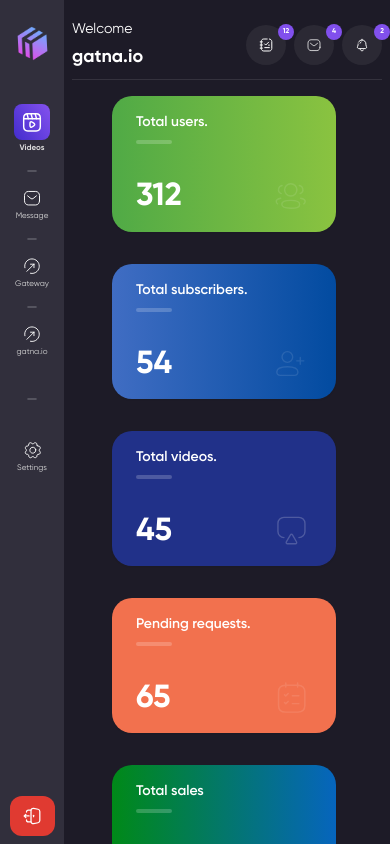
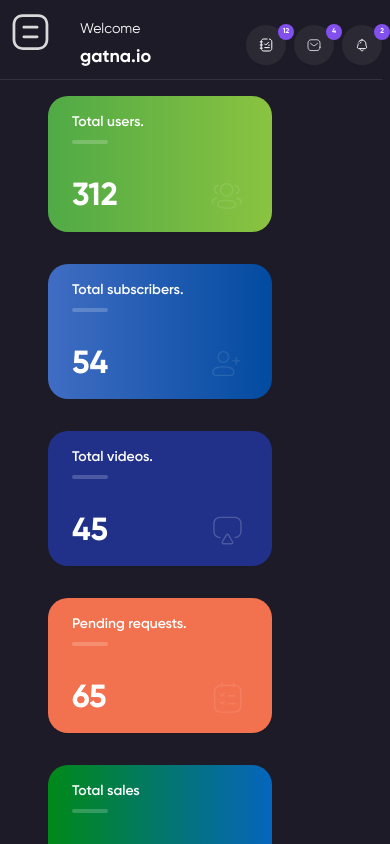
Before and after one commit to Rouclec/gatna, a Next.js app: page /admin in a window 390 px wide. Shown: the top 844 px of the page. Built offline with nearby package versions, Linux system fonts and the light colour scheme.

Commit message:
added open button

```diff
--- a/src/components/AdminNav.tsx
+++ b/src/components/AdminNav.tsx
@@ -7,7 +7,7 @@ import { gilroyBold, gilroyRegular } from '../pages'
 
 const AdminNav = () => {
   return (
-    <div className=' lg:container lg:mx-auto fixed h-20 sm:h-[120px] pb-2 sm:pb-6 border-b-[1px] left-[72px] right-2 sm:left-[148px] sm:right-20 border-neutral-1A items-end flex z-50 bg-background'>
+    <div className=' lg:container lg:mx-auto fixed h-20 sm:h-[120px] pb-2 sm:pb-6 border-b-[1px] left-0 pl-20 right-2 md:left-[120px] md:pl-0 md:right-20 border-neutral-1A items-end flex z-40 bg-background'>
       <div className='flex w-full items-center justify-between'>
         <div className='flex flex-col gap-1 sm:gap-2'>
           <p
--- a/src/components/MainNav.tsx
+++ b/src/components/MainNav.tsx
@@ -15,7 +15,7 @@ const MainNav = () => {
   const router = useRouter();
 
   return (
-    <div className="lg:container lg:mx-auto fixed h-20 sm:h-[120px] pb-2 sm:pb-6 border-b-[1px] left-[72px] right-2 sm:left-[148px] sm:right-[117px] border-neutral-1A items-end flex z-50 bg-background">
+    <div className="lg:container lg:mx-auto fixed h-20 sm:h-[120px] pb-2 sm:pb-6 border-b-[1px] left-0 pl-20 md:pl-0 right-2 md:left-[120px] md:right-20 border-neutral-1A items-end flex z-10 bg-background">
       <div className="flex items-center gap-1 sm:gap-4">
         <div className="w-[50px] h-[50px] sm:w-[60px] sm:h-[60px] rounded-full bg-grey-9333 items-center justify-center flex">
           <Image
--- a/src/components/Navbar.tsx
+++ b/src/components/Navbar.tsx
@@ -37,7 +37,7 @@ const Navbar: FC = () => {
   }, [isOpen])
 
   return (
-    <div className='lg:container mx-auto fixed left-0 right-0 h-[104px] flex items-center justify-between lg:justify-normal md:gap-64 px-6 lg:px-36 border-b-[0.5px] border-grey-bg bg-primary-500 z-50'>
+    <div className='lg:container mx-auto fixed left-0 right-0 h-[104px] flex items-center justify-between lg:justify-normal md:gap-64 px-6 lg:px-36 border-b-[0.5px] border-grey-bg bg-primary-500 z-40'>
       <Image
         src={logo}
         alt='logo'
@@ -95,7 +95,7 @@ const Navbar: FC = () => {
         <BoardMenu2 />
       </div>
       <div
-        className={`md:hidden bg-primary-500 shadow-lg border border-grey-bg fixed top-0 right-0 bottom-0 w-[80vw] max-w-96 z-50 transition-transform duration-300 transform ${
+        className={`md:hidden bg-primary-500 shadow-lg border border-grey-bg fixed top-0 right-0 bottom-0 w-[80vw] max-w-96 z-40 transition-transform duration-300 transform ${
           isOpen ? 'translate-x-0' : 'translate-x-full'
         }`}
         ref={sidebarRef}
--- a/src/components/Sidebar.tsx
+++ b/src/components/Sidebar.tsx
@@ -1,13 +1,13 @@
-import React, { FC, useEffect, useState } from 'react'
+import React, { FC, useEffect, useState, useRef } from 'react'
 import Image from 'next/image'
 import { useRouter } from 'next/router'
-
 import logoicon from '@/public/assets/images/logo-icon.png'
 import Reels from '@/public/assets/icons/reels.svg'
 import Email from '@/public/assets/icons/email.svg'
 import Logout from '@/public/assets/icons/logout.svg'
 import Settings from '@/public/assets/icons/settings.svg'
 import ArrowCircle from '@/public/assets/icons/arrow-circle.svg'
+import BoardMenu2 from '@/public/assets/icons/board-menu-2.svg'
 import { gilroyBold, gilroyRegular } from '../pages'
 import MainNav from './MainNav'
 import AdminNav from './AdminNav'
@@ -64,13 +64,13 @@ const ADMIN_NAV_ITEMS = [
     logo: <ArrowCircle className='w-8 h-8' />
   }
 ]
+
 const SETTINGS = {
   name: 'Settings',
   route: '/users/settings',
   logoActive: <Settings className='w-6 h-6' />,
   logo: <Settings className='w-8 h-8' />
 }
-
 const ADMIN_SETTINGS = {
   name: 'Settings',
   route: '/admin/settings',
@@ -83,12 +83,14 @@ const Sidebar: FC<Props> = ({ children }) => {
   const { pathname } = router
   const [activeNav, setActiveNav] = useState(NAV_ITEMS)
   const [activeSettings, setActiveSettings] = useState(SETTINGS)
-
   const [active, setActive] = useState<{
     name: string
     route: string
     logo: React.JSX.Element
   }>()
+  const [sidebarOpen, setSidebarOpen] = useState(false)
+
+  const sidebarRef = useRef<HTMLDivElement>(null)
 
   useEffect(() => {
     if (pathname.split('/')[1] === 'admin') {
@@ -103,38 +105,75 @@ const Sidebar: FC<Props> = ({ children }) => {
     }
   }, [pathname, activeNav])
 
+  useEffect(() => {
+    // Function to close sidebar when clicking outside
+    const handleClickOutside = (event: MouseEvent) => {
+      if (
+        sidebarRef.current &&
+        !sidebarRef.current.contains(event.target as Node)
+      ) {
+        setSidebarOpen(false)
+      }
+    }
+
+    // Add event listener
+    document.addEventListener('mousedown', handleClickOutside)
+
+    // Clean up the event listener
+    return () => {
+      document.removeEventListener('mousedown', handleClickOutside)
+    }
+  }, [])
+
   return (
     <div className='flex'>
-      <div className='fixed z-40 h-screen bg-primary-200  transition-all duration-300 ease-in-out w-16 sm:w-[108px]'>
-        <aside className='fixed flex flex-col items-start top-0 left-0 z-40 h-screen bg-primary-200 w-16 sm:w-[108px] p-2 sm:p-4 pt-0'>
-          <div className='h-[100px] sm:h-[152px] w-full flex items-center justify-center'>
-            <Image
-              src={logoicon}
-              alt='logo'
-              width={45}
-              height={45}
-              className='sm:w-15 sm:h-15'
-            />
+      {/* Sidebar Toggle Button for Small Screens */}
+      <div className='md:hidden fixed top-0 left-2 z-50 h-16 sm:h-[120px]'>
+        <div
+          className={`h-full  ${
+            sidebarOpen ? 'hidden' : 'flex'
+          } items-center justify-center w-full`}
+        >
+          <button onClick={() => setSidebarOpen(!sidebarOpen)}>
+            <BoardMenu2 />
+          </button>
         </div>
-          <div className='h-full px-3 sm:px-6 mt-4 sm:mt-8 self-center flex flex-col items-center justify-between'>
+      </div>
+
+      {/* Sidebar */}
+      <div
+        className={`fixed z-40 h-screen bg-primary-200 transition-transform duration-300 ease-in-out ${
+          sidebarOpen ? 'translate-x-0' : '-translate-x-full'
+        } md:translate-x-0 w-[108px]`}
+      >
+        <aside
+          ref={sidebarRef}
+          className='flex flex-col items-start top-0 left-0 h-screen bg-primary-200 w-[108px] p-4 pt-0 z-50'
+        >
+          <div className='h-[152px] w-full flex items-center justify-center'>
+            <Image src={logoicon} alt='logo' width={45} height={45} />
+          </div>
+          <div className='h-full px-6 mt-8 self-center flex flex-col items-center justify-between'>
             <div>
-              <div className='grid w-full gap-4 sm:gap-6'>
-                {activeNav.map((item, index) => {
-                  return (
+              <div className='grid w-full gap-6'>
+                {activeNav.map((item, index) => (
                   <div
                     key={item.route}
-                      className='flex flex-col items-center gap-4 sm:gap-6'
+                    className='flex flex-col items-center gap-6'
                   >
                     <div
                       className='flex flex-col gap-[2px] items-center justify-center cursor-pointer'
-                        onClick={() => router.push(item.route)}
+                      onClick={() => {
+                        router.push(item.route)
+                        setSidebarOpen(false)
+                      }}
                     >
                       <div
                         className={`${
                           item.name === active?.name
-                              ? 'w-[36px] sm:w-[54px] h-[36px] sm:h-[54px] icon-gradient'
-                              : 'w-5 h-5 sm:w-8 sm:h-8'
-                          } rounded-[8px] sm:rounded-[10px] flex items-center justify-center`}
+                            ? 'w-[54px] h-[54px] icon-gradient'
+                            : 'w-8 h-8'
+                        } rounded-[10px] flex items-center justify-center`}
                       >
                         {item.name === active?.name
                           ? item.logoActive
@@ -145,33 +184,33 @@ const Sidebar: FC<Props> = ({ children }) => {
                           item.name === active?.name
                             ? gilroyBold.className
                             : gilroyRegular.className
-                          } text-[8px] sm:text-sm text-grey-60`}
+                        } text-sm text-grey-60`}
                       >
                         {item.name}
                       </p>
                     </div>
                     {index + 1 !== activeNav.length && (
-                        <div className='w-[10px] sm:w-[14px] border-[1px] sm:border-[2px] opacity-20 bg-neutral-21 rounded-sm' />
+                      <div className='w-[14px] border-[2px] opacity-20 bg-neutral-21 rounded-sm' />
                     )}
                   </div>
-                  )
-                })}
+                ))}
               </div>
-              <div className='w-full mt-10 sm:mt-16 flex flex-col items-center gap-10 sm:gap-16'>
-                <div className='w-[10px] sm:w-[14px] border-[1px] sm:border-[2px] opacity-20 bg-neutral-21 rounded-sm' />
+              <div className='w-full mt-16 flex flex-col items-center gap-16'>
+                <div className='w-[14px] border-[2px] opacity-20 bg-neutral-21 rounded-sm' />
                 <div
                   className='flex flex-col gap-[2px] items-center justify-center cursor-pointer'
                   onClick={() => {
                     router.push(activeSettings.route)
                     setActive(activeSettings)
+                    setSidebarOpen(false)
                   }}
                 >
                   <div
                     className={`${
                       SETTINGS.name === active?.name
-                        ? 'w-[36px] sm:w-[54px] h-[36px] sm:h-[54px] icon-gradient'
-                        : 'w-5 h-5 sm:w-8 sm:h-8'
-                    } rounded-[8px] sm:rounded-[10px] flex items-center justify-center`}
+                        ? 'w-[54px] h-[54px] icon-gradient'
+                        : 'w-8 h-8'
+                    } rounded-[10px] flex items-center justify-center`}
                   >
                     {activeSettings.name === active?.name
                       ? activeSettings.logoActive
@@ -182,23 +221,25 @@ const Sidebar: FC<Props> = ({ children }) => {
                       activeSettings.name === active?.name
                         ? gilroyBold.className
                         : gilroyRegular.className
-                    } text-[8px] sm:text-sm text-grey-60`}
+                    } text-sm text-grey-60`}
                   >
                     {activeSettings.name}
                   </p>
                 </div>
               </div>
             </div>
-            <div className='self-center flex bg-error w-[45px] sm:w-[60px] h-[40px] sm:h-[54px] rounded-xl items-center justify-center'>
-              <Logout className='w-5 h-5 sm:w-6 sm:h-6' />
+            <div className='self-center flex bg-error w-[60px] h-[54px] rounded-xl items-center justify-center'>
+              <Logout className='w-6 h-6' />
             </div>
           </div>
         </aside>
       </div>
+
+      {/* Main Content */}
       <main className='lg:container lg:mx-auto w-screen min-h-screen'>
         {activeNav === ADMIN_NAV_ITEMS ? <AdminNav /> : <MainNav />}
-        <div className='my-24 sm:my-40 ml-16 sm:ml-[108px]'>{children}</div>
-        <div className='ml-16 sm:ml-[108px]'>
+        <div className='my-24 sm:my-40 md:ml-[108px]'>{children}</div>
+        <div className='md:ml-[108px]'>
           <Footer />
         </div>
       </main>
```
Lines whose indentation alone changed are shown as unchanged.
